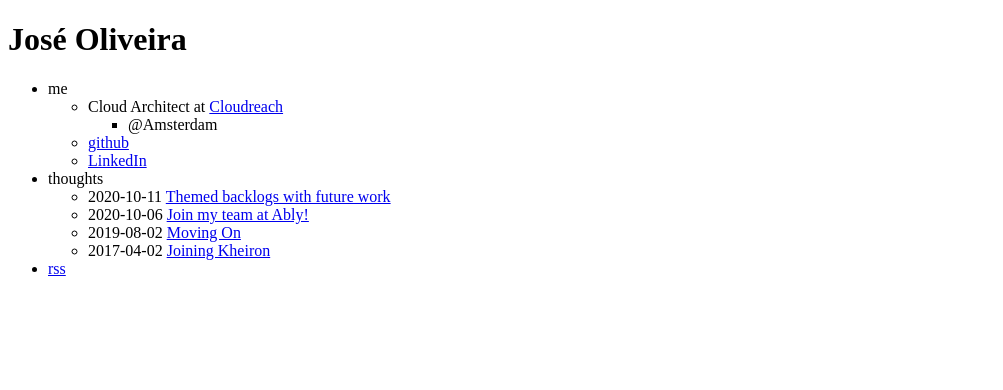
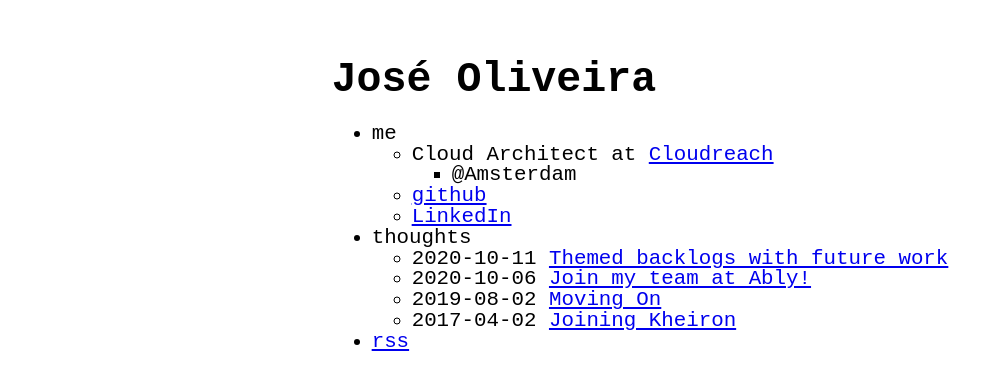
Before and after one commit to jcmpoliveira/jcmpoliveira.github.io, a Jekyll site: the page index.html, which Jekyll copies as it is, in a window 1280 px wide. Shown: the top 390 px of the page, without its empty margins (0-1003 px from the left). Built offline with Jekyll 4.4.1, drawn with Linux system fonts in a browser that asks for light colours.

Commit message:
update index

```diff
--- a/index.html
+++ b/index.html
@@ -17,7 +17,7 @@
 <link rel="canonical" href="http://jcmpoliveira.github.io/">
 <meta property="og:url" content="http://jcmpoliveira.github.io/">
 <meta property="og:site_name" content="Jose Oliveira">
-<script type="text/javascript" async="" src="./css/analytics.js"></script><script type="application/ld+json">
+<script type="text/javascript" async="" src="./page_files/analytics.js"></script><script type="application/ld+json">
 {"author":{"@type":"Person","name":"Riccardo Graziosi"},"headline":"Jose Oliveira","description":"Personal page","name":"Jose Oliveira","@type":"WebSite","url":"http://jcmpoliveira.github.io/","@context":"https://schema.org"}</script>
 <!-- End Jekyll SEO tag -->
 
@@ -25,7 +25,7 @@
 
 
   <link rel="shortcut icon" type="image/x-icon" href="https://www.kavalerov.net/logo.png">
-  <link rel="stylesheet" href="./page_files/main.css">
+  <link rel="stylesheet" href="./css/main.css">
 </head><body>
     <main class="page-content" aria-label="Content">
         <div class="wrapper">
```
